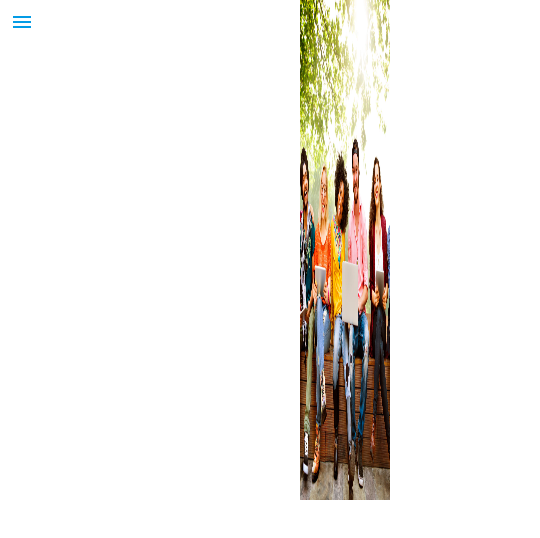
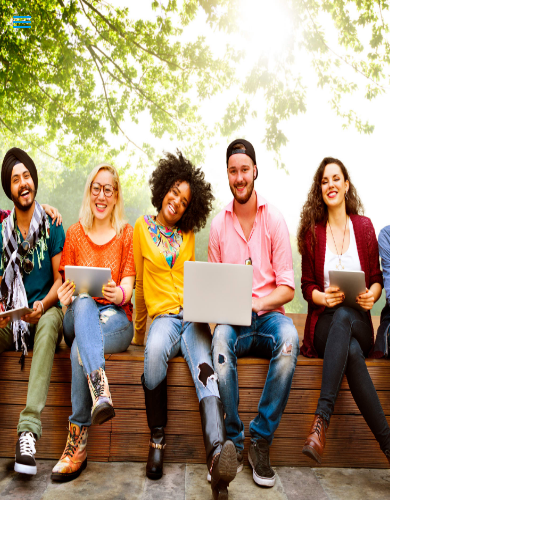
Before and after one commit to carlosjj24/EACProy, a plain HTML site: page index.html in a window 390 px wide. Shown: the top 538 px of the page, 540 px wide, since content can reach past the window. Drawn offline with Linux system fonts and the light colour scheme.

Commit message:
improve cellphone view

```diff
--- /dev/null
+++ b/css/style.css
@@ -0,0 +1,9 @@
+main {
+	padding-left: 300px;
+}
+
+@media only screen and (max-width : 992px) {
+   main {
+    padding-left: 0;
+  }
+}
--- a/index.html
+++ b/index.html
@@ -5,6 +5,7 @@
 		<script src="./js/materialize.min.js"></script>
 		<link href="https://fonts.googleapis.com/icon?family=Material+Icons" rel="stylesheet">
 		<link rel="stylesheet" href="./css/materialize.min.css">
+		<link rel="stylesheet" href="./css/style.css">
 		<title> COStudent </title>
 		<link rel="icon" href="./img/icono.jpg" type="image/png" size="16x16">
 		<meta charset="UTF-8">
@@ -67,7 +68,7 @@
 		</header>
 
 	    <!-- Paralax -->
-	    <main style="padding-left: 300px!important;">
+	    <main>
 	    	<div class="parallax-container">
 		      	<div class="parallax"><img src="./img/parallax1.jpg" style="width: 150%; height: auto;"></div>
 		    </div>
```
